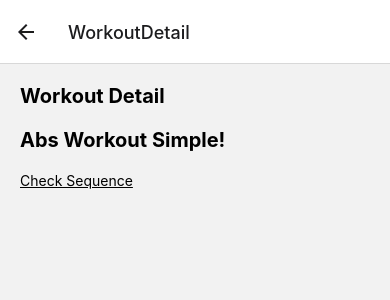
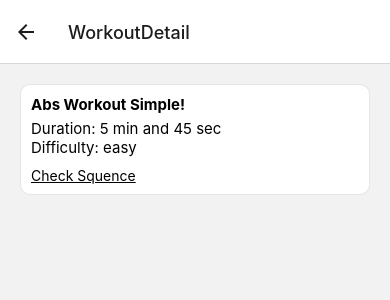
Before and after one commit to halil-seran/WorkoutApp, a React Native app: screen / in a window 390 px wide. Both pictures are taken after a click on the element 195 px from the left and 175 px from the top of the page. Shown: the top 300 px of the page. Built offline with nearby package versions, Linux system fonts and the light colour scheme.

Commit message:
modalDone

```diff
--- a/components/WorkoutItem.tsx
+++ b/components/WorkoutItem.tsx
@@ -1,15 +1,23 @@
-import { View, Text, StyleSheet } from "react-native";
+import { View, Text, StyleSheet, StyleProp, ViewStyle } from "react-native";
 import { Workout } from "../types/data";
 import { formatSec, secToMin } from "../utils/time";
+import { ReactNode } from "react";
 
-export default function WorkoutItem({ item }: { item: Workout }) {
+export default function WorkoutItem({
+  item,
+  children,
+  childStyles = {},
+}: {
+  item: Workout;
+  children?: ReactNode;
+  childStyles?: StyleProp<ViewStyle>;
+}) {
   return (
     <View style={styles.container}>
       <Text style={styles.name}>{item.name}</Text>
-      <Text style={styles.duration}>
-        Duration: {formatSec(item.duration)}
-      </Text>
+      <Text style={styles.duration}>Duration: {formatSec(item.duration)}</Text>
       <Text style={styles.difficulty}>Difficulty: {item.difficulty}</Text>
+      {children && <View style={childStyles}>{children}</View>}
     </View>
   );
 }
--- a/components/styled/Modal.tsx
+++ b/components/styled/Modal.tsx
@@ -1,8 +1,13 @@
 import { Modal as DefaultModal, View, Text, StyleSheet } from "react-native";
 import { PressableText } from "./PressableText";
-import { useState } from "react";
+import { Children, FunctionComponent, useState } from "react";
 
-export function Modal() {
+type ModalProps = {
+  activator?: FunctionComponent<{ handleOpen: () => void }>;
+  children: React.ReactNode;
+};
+
+export function Modal({ activator: Activator, children }: ModalProps) {
   const [isModalVisible, setModalVisible] = useState(false);
 
   return (
@@ -13,20 +18,18 @@ export function Modal() {
         animationType="slide"
       >
         <View style={styles.centerView}>
-          <Text>new modal</Text>
-          <Text>new modal</Text>
-          <Text>new modal</Text>
-          <Text>new modal</Text>
+          <View style={styles.contentView}>{children}</View>
           <PressableText
             text="Close Modal"
             onPress={() => setModalVisible(false)}
           />
         </View>
       </DefaultModal>
-      <PressableText
-        text="Check Sequence"
-        onPress={() => setModalVisible(true)}
-      />
+      {Activator ? (
+        <Activator handleOpen={() => setModalVisible(true)} />
+      ) : (
+        <PressableText text="Open" onPress={() => setModalVisible(true)} />
+      )}
     </>
   );
 }
@@ -37,4 +40,7 @@ const styles = StyleSheet.create({
     justifyContent: "center",
     flex: 1,
   },
+  contentView: {
+    marginBottom: 20,
+  },
 });
--- a/screens/WorkoutDetailScreen.tsx
+++ b/screens/WorkoutDetailScreen.tsx
@@ -1,9 +1,12 @@
-import { View, Text, StyleSheet  } from "react-native";
+import { View, Text, StyleSheet, Button } from "react-native";
 import { NativeStackScreenProps } from "@react-navigation/native-stack";
 import { RootStackParamList } from "../navigation";
 import { useWorkoutBySlug } from "../hooks/useWorkoutBySlug";
 import { PressableText } from "../components/styled/PressableText";
 import { Modal } from "../components/styled/Modal";
+import { formatSec } from "../utils/time";
+import { FontAwesome } from "@expo/vector-icons";
+import WorkoutItem from "../components/WorkoutItem";
 
 type Props = NativeStackScreenProps<RootStackParamList, "WorkoutDetail"> &
   DetailParams;
@@ -25,10 +28,26 @@ function WorkoutDetailScreen({ route }: Props) {
 
   return (
     <View style={styles.container}>
-      <Text style={styles.header}>Workout Detail</Text>
-      <Text style={styles.header}>{workout.name}</Text>
-      <Modal />
-
+      <WorkoutItem item={workout} childStyles={{ marginTop: 10 }}>
+        <Modal
+          activator={({ handleOpen }) => (
+            <PressableText text="Check Squence" onPress={handleOpen} />
+          )}
+        >
+          <View>
+            {workout.sequence.map((si, idx) => (
+              <View style={styles.sequenceItem} key={si.slug}>
+                <Text>
+                  {si.name} | {si.type} | {formatSec(si.duration)}
+                </Text>
+                {idx !== workout.sequence.length - 1 && (
+                  <FontAwesome name="arrow-down" size={18} />
+                )}
+              </View>
+            ))}
+          </View>
+        </Modal>
+      </WorkoutItem>
     </View>
   );
 }
@@ -48,6 +67,9 @@ const styles = StyleSheet.create({
     justifyContent: "center",
     flex: 1,
   },
+  sequenceItem: {
+    alignItems: "center",
+  },
 });
 
 export default WorkoutDetailScreen;
```
